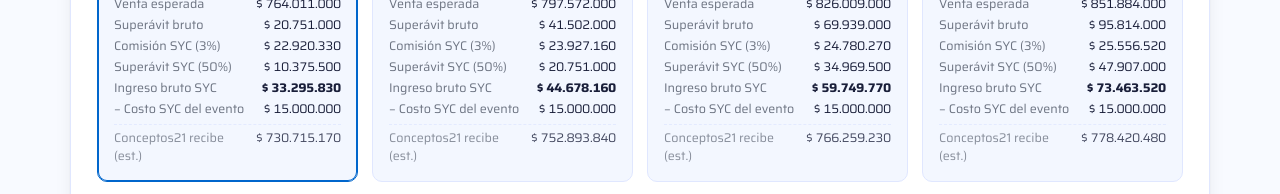
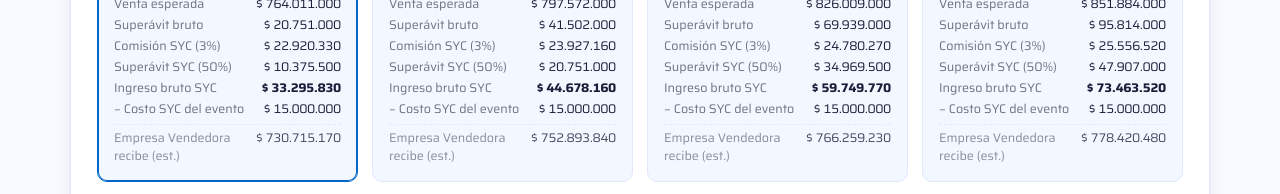
Before and after one commit to DJREDGIO/comisiones-syc, a website: page public/index.html in a window 1280 px wide. Shown: the part 3000-3194 px from the top of the page. Drawn offline with Linux system fonts and the light colour scheme; no server answers.

Commit message:
Generalizar etiqueta a Empresa Vendedora

```diff
--- a/public/index.html
+++ b/public/index.html
@@ -1082,7 +1082,7 @@
           '<div class="line"><span>Superávit SYC (' + state.superavitPct + '%)</span><span>' + fmtCOP.format(t.superavitSYC) + '</span></div>' +
           '<div class="line strong"><span>Ingreso bruto SYC</span><span>' + fmtCOP.format(t.ingresoBruto) + '</span></div>' +
           '<div class="line"><span>− Costo SYC del evento</span><span>' + fmtCOP.format(t.costoSYC) + '</span></div>' +
-          '<div class="line sub"><span>Conceptos21 recibe (est.)</span><span>' + fmtCOP.format(t.conceptos21) + '</span></div>' +
+          '<div class="line sub"><span>Empresa Vendedora recibe (est.)</span><span>' + fmtCOP.format(t.conceptos21) + '</span></div>' +
         '</div>';
       scenarioGrid.appendChild(card);
     });
```
